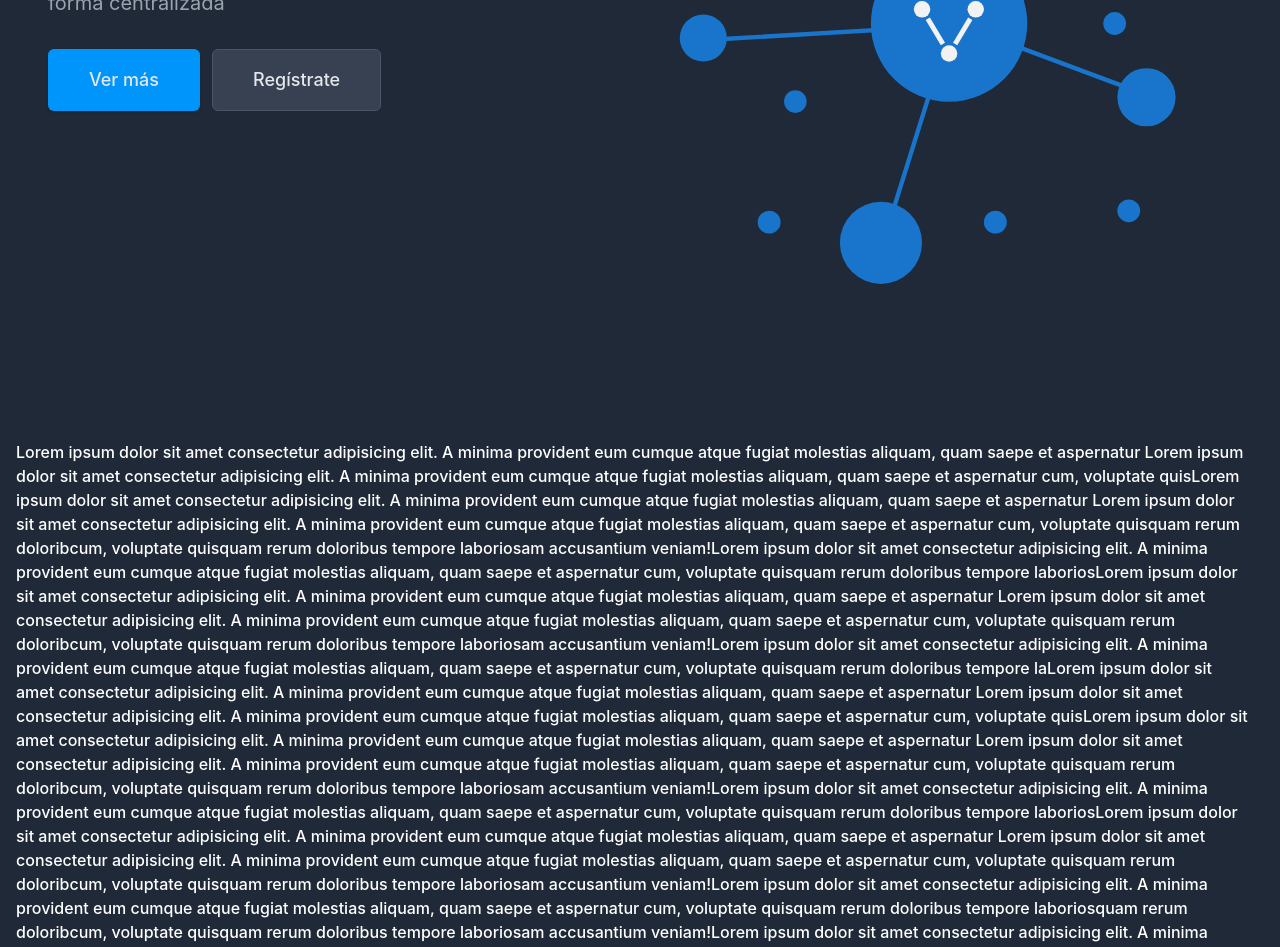
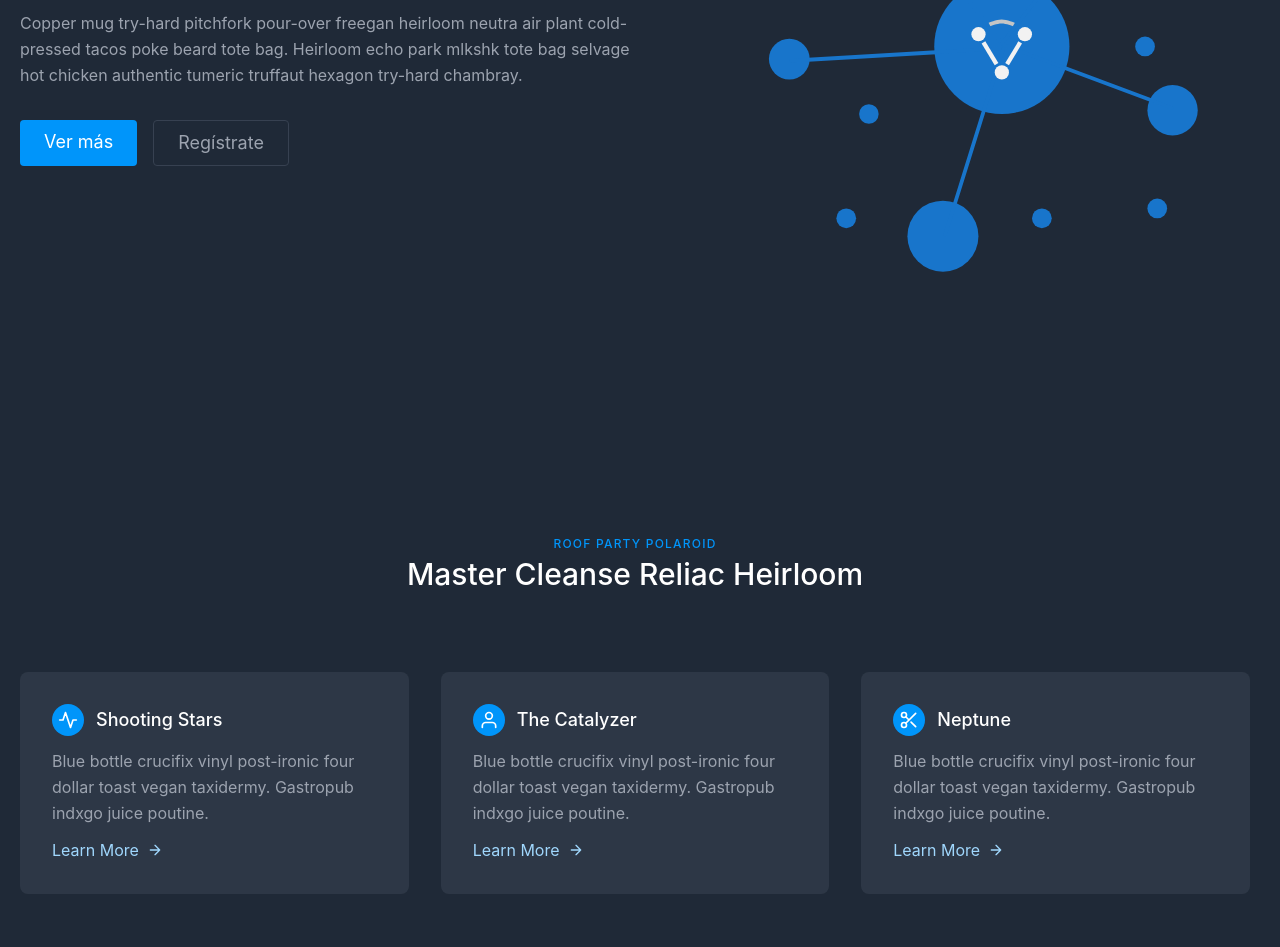
Before and after one commit to joaquinnieva/vink-front, a React (Vite) app: page / in a window 1280 px wide. Shown: the part 360-1307 px from the top of the page. Built offline with nearby package versions, Linux system fonts and the light colour scheme.

Commit message:
remake Landing page and more sections

```diff
--- a/src/pages/Home/Home.jsx
+++ b/src/pages/Home/Home.jsx
@@ -4,7 +4,7 @@ import { Link } from 'react-router-dom';
 import Footer from '../../components/Footer/Footer';
 import Landing from '../../components/LandingSVG/Landing';
 import Navbar from '../../components/Navbar/Navbar';
-import { BRAND, LANDING_DESC, LANDING_TITLE, REGISTER, VIEW_MORE } from '../../data/constants';
+import { REGISTER, VIEW_MORE } from '../../data/constants';
 import './Home.css';
 
 const Home = () => {
@@ -14,79 +14,189 @@ const Home = () => {
     document.title = 'Vink';
   }, [user]);
   return (
-    <>
-      <Navbar />
-      <main className="overflow-hidden w-screen h-screen flex items-center">
-        <div className="max-w-1/2 px-4 sm:px-6 lg:pl-12 lg:pr-0 flex justify-center lg:justify-start">
-          <div className="sm:text-center lg:text-left mb-32">
-            <h1 className="text-4xl tracking-tight font-extrabold text-gray-200 sm:text-5xl md:text-6xl">
-              <span className="block text-center lg:text-left">{LANDING_TITLE}&nbsp;</span>
-              <span className="block text-center lg:text-left text-vink-800 xl:inline">{BRAND}</span>
+    <main>
+      <Navbar brand={false} />
+      <section className="text-gray-400 body-font h-screen flex items-center mt-16 sm:mt-0">
+        <div className="container mx-auto flex px-5 py-24 md:flex-row flex-col items-center">
+          <div className="lg:flex-grow md:w-1/2 lg:pr-24 md:pr-16 flex flex-col md:items-start md:text-left mb-16 md:mb-0 items-center text-center">
+            <h1 className="title-font sm:text-4xl text-3xl mb-4 font-medium text-white">
+              Before they sold out
+              <br className="hidden lg:inline-block" />
+              readymade gluten
             </h1>
-            <p className="text-base mt-8 mb-4 text-gray-400 sm:text-lg sm:max-w-xl sm:mx-auto md:text-xl lg:mx-0 pr-0 lg:pr-16">
-              {LANDING_DESC}
+            <p className="mb-8 leading-relaxed">
+              Copper mug try-hard pitchfork pour-over freegan heirloom neutra air plant cold-pressed tacos poke beard
+              tote bag. Heirloom echo park mlkshk tote bag selvage hot chicken authentic tumeric truffaut hexagon
+              try-hard chambray.
             </p>
-            <div className="my-5 sm:my-8 sm:flex sm:justify-center lg:justify-start">
-              <div className="rounded-md shadow">
-                <a
-                  href="#"
-                  className="w-full flex items-center justify-center px-8 py-3 border border-transparent text-base font-medium rounded-md text-gray-200 bg-vink-800 hover:bg-vink-700 md:py-4 md:text-lg md:px-10"
-                >
+            <div className="flex justify-center">
+              <a className="inline-flex text-white bg-vink-800 border-0 py-2 px-6 focus:outline-none hover:bg-vink-700 rounded text-lg">
                 {VIEW_MORE}
               </a>
-              </div>
               {!user && (
-                <div className="mt-5 sm:mt-0 sm:ml-3">
                 <Link
                   to="/register"
-                    className="w-full flex items-center justify-center px-8 py-3 border border-gray-600 text-base font-medium rounded-md text-gray-200 bg-gray-700 hover:bg-gray-600 md:py-4 md:text-lg md:px-10"
+                  className="ml-4 inline-flex text-gray-400 border-gray-700 border bg-gray-800 py-2 px-6 focus:outline-none hover:bg-gray-700 hover:text-white rounded text-lg"
                 >
                   {REGISTER}
                 </Link>
-                </div>
               )}
             </div>
           </div>
+          <div className="lg:max-w-lg lg:w-full md:w-1/2  md:h-full w-5/6 flex justify-center">
+            <Landing className="md:w-full sm:h-full h-1/2 w-2/3" />
           </div>
-        <div className="h-auto lg:absolute -z-10 lg:inset-y-0 lg:right-0 lg:w-1/2 justify-center sm:flex hidden">
-          <Landing className="w-fit h-80 lg:h-auto lg:mt-20 lg:mb-32 lg:mr-10" />
         </div>
-      </main>
-      <section className="h-screen text-white font-medium mx-4">
-        Lorem ipsum dolor sit amet consectetur adipisicing elit. A minima provident eum cumque atque fugiat molestias
-        aliquam, quam saepe et aspernatur Lorem ipsum dolor sit amet consectetur adipisicing elit. A minima provident
-        eum cumque atque fugiat molestias aliquam, quam saepe et aspernatur cum, voluptate quisLorem ipsum dolor sit
-        amet consectetur adipisicing elit. A minima provident eum cumque atque fugiat molestias aliquam, quam saepe et
-        aspernatur Lorem ipsum dolor sit amet consectetur adipisicing elit. A minima provident eum cumque atque fugiat
-        molestias aliquam, quam saepe et aspernatur cum, voluptate quisquam rerum doloribcum, voluptate quisquam rerum
-        doloribus tempore laboriosam accusantium veniam!Lorem ipsum dolor sit amet consectetur adipisicing elit. A
-        minima provident eum cumque atque fugiat molestias aliquam, quam saepe et aspernatur cum, voluptate quisquam
-        rerum doloribus tempore laboriosLorem ipsum dolor sit amet consectetur adipisicing elit. A minima provident eum
-        cumque atque fugiat molestias aliquam, quam saepe et aspernatur Lorem ipsum dolor sit amet consectetur
-        adipisicing elit. A minima provident eum cumque atque fugiat molestias aliquam, quam saepe et aspernatur cum,
-        voluptate quisquam rerum doloribcum, voluptate quisquam rerum doloribus tempore laboriosam accusantium
-        veniam!Lorem ipsum dolor sit amet consectetur adipisicing elit. A minima provident eum cumque atque fugiat
-        molestias aliquam, quam saepe et aspernatur cum, voluptate quisquam rerum doloribus tempore laLorem ipsum dolor
-        sit amet consectetur adipisicing elit. A minima provident eum cumque atque fugiat molestias aliquam, quam saepe
-        et aspernatur Lorem ipsum dolor sit amet consectetur adipisicing elit. A minima provident eum cumque atque
-        fugiat molestias aliquam, quam saepe et aspernatur cum, voluptate quisLorem ipsum dolor sit amet consectetur
-        adipisicing elit. A minima provident eum cumque atque fugiat molestias aliquam, quam saepe et aspernatur Lorem
-        ipsum dolor sit amet consectetur adipisicing elit. A minima provident eum cumque atque fugiat molestias aliquam,
-        quam saepe et aspernatur cum, voluptate quisquam rerum doloribcum, voluptate quisquam rerum doloribus tempore
-        laboriosam accusantium veniam!Lorem ipsum dolor sit amet consectetur adipisicing elit. A minima provident eum
-        cumque atque fugiat molestias aliquam, quam saepe et aspernatur cum, voluptate quisquam rerum doloribus tempore
-        laboriosLorem ipsum dolor sit amet consectetur adipisicing elit. A minima provident eum cumque atque fugiat
-        molestias aliquam, quam saepe et aspernatur Lorem ipsum dolor sit amet consectetur adipisicing elit. A minima
-        provident eum cumque atque fugiat molestias aliquam, quam saepe et aspernatur cum, voluptate quisquam rerum
-        doloribcum, voluptate quisquam rerum doloribus tempore laboriosam accusantium veniam!Lorem ipsum dolor sit amet
-        consectetur adipisicing elit. A minima provident eum cumque atque fugiat molestias aliquam, quam saepe et
-        aspernatur cum, voluptate quisquam rerum doloribus tempore laboriosquam rerum doloribcum, voluptate quisquam
-        rerum doloribus tempore laboriosam accusantium veniam!Lorem ipsum dolor sit amet consectetur adipisicing elit. A
-        minima provident eum cumque atque fugiat molestias aliquam, quam saepe et aspernatur cum, voluptate quisquam
-        rerum doloribus tempore laboriosam accusantium veniam!
+      </section>
+
+      <section className="text-gray-400 body-font">
+        <div className="container px-5 py-24 mx-auto flex flex-wrap">
+          <div className="flex flex-col text-center w-full mb-20">
+            <h2 className="text-xs text-vink-800 tracking-widest font-medium title-font mb-1">ROOF PARTY POLAROID</h2>
+            <h1 className="sm:text-3xl text-2xl font-medium title-font text-white">Master Cleanse Reliac Heirloom</h1>
+          </div>
+          <div className="flex flex-wrap -m-4">
+            <div className="p-4 md:w-1/3">
+              <div className="flex rounded-lg h-full bg-gray-700 bg-opacity-60 p-8 flex-col">
+                <div className="flex items-center mb-3">
+                  <div className="w-8 h-8 mr-3 inline-flex items-center justify-center rounded-full bg-vink-800 text-white flex-shrink-0">
+                    <svg
+                      fill="none"
+                      stroke="currentColor"
+                      strokeLinecap="round"
+                      strokeLinejoin="round"
+                      strokeWidth="2"
+                      className="w-5 h-5"
+                      viewBox="0 0 24 24"
+                    >
+                      <path d="M22 12h-4l-3 9L9 3l-3 9H2"></path>
+                    </svg>
+                  </div>
+                  <h2 className="text-white text-lg title-font font-medium">Shooting Stars</h2>
+                </div>
+                <div className="flex-grow">
+                  <p className="leading-relaxed text-base">
+                    Blue bottle crucifix vinyl post-ironic four dollar toast vegan taxidermy. Gastropub indxgo juice
+                    poutine.
+                  </p>
+                  <a className="mt-3 text-vink-500 inline-flex items-center">
+                    Learn More
+                    <svg
+                      fill="none"
+                      stroke="currentColor"
+                      strokeLinecap="round"
+                      strokeLinejoin="round"
+                      strokeWidth="2"
+                      className="w-4 h-4 ml-2"
+                      viewBox="0 0 24 24"
+                    >
+                      <path d="M5 12h14M12 5l7 7-7 7"></path>
+                    </svg>
+                  </a>
+                </div>
+              </div>
+            </div>
+            <div className="p-4 md:w-1/3">
+              <div className="flex rounded-lg h-full bg-gray-700 bg-opacity-60 p-8 flex-col">
+                <div className="flex items-center mb-3">
+                  <div className="w-8 h-8 mr-3 inline-flex items-center justify-center rounded-full bg-vink-800 text-white flex-shrink-0">
+                    <svg
+                      fill="none"
+                      stroke="currentColor"
+                      strokeLinecap="round"
+                      strokeLinejoin="round"
+                      strokeWidth="2"
+                      className="w-5 h-5"
+                      viewBox="0 0 24 24"
+                    >
+                      <path d="M20 21v-2a4 4 0 00-4-4H8a4 4 0 00-4 4v2"></path>
+                      <circle cx="12" cy="7" r="4"></circle>
+                    </svg>
+                  </div>
+                  <h2 className="text-white text-lg title-font font-medium">The Catalyzer</h2>
+                </div>
+                <div className="flex-grow">
+                  <p className="leading-relaxed text-base">
+                    Blue bottle crucifix vinyl post-ironic four dollar toast vegan taxidermy. Gastropub indxgo juice
+                    poutine.
+                  </p>
+                  <a className="mt-3 text-vink-500 inline-flex items-center">
+                    Learn More
+                    <svg
+                      fill="none"
+                      stroke="currentColor"
+                      strokeLinecap="round"
+                      strokeLinejoin="round"
+                      strokeWidth="2"
+                      className="w-4 h-4 ml-2"
+                      viewBox="0 0 24 24"
+                    >
+                      <path d="M5 12h14M12 5l7 7-7 7"></path>
+                    </svg>
+                  </a>
+                </div>
+              </div>
+            </div>
+            <div className="p-4 md:w-1/3">
+              <div className="flex rounded-lg h-full bg-gray-700 bg-opacity-60 p-8 flex-col">
+                <div className="flex items-center mb-3">
+                  <div className="w-8 h-8 mr-3 inline-flex items-center justify-center rounded-full bg-vink-800 text-white flex-shrink-0">
+                    <svg
+                      fill="none"
+                      stroke="currentColor"
+                      strokeLinecap="round"
+                      strokeLinejoin="round"
+                      strokeWidth="2"
+                      className="w-5 h-5"
+                      viewBox="0 0 24 24"
+                    >
+                      <circle cx="6" cy="6" r="3"></circle>
+                      <circle cx="6" cy="18" r="3"></circle>
+                      <path d="M20 4L8.12 15.88M14.47 14.48L20 20M8.12 8.12L12 12"></path>
+                    </svg>
+                  </div>
+                  <h2 className="text-white text-lg title-font font-medium">Neptune</h2>
+                </div>
+                <div className="flex-grow">
+                  <p className="leading-relaxed text-base">
+                    Blue bottle crucifix vinyl post-ironic four dollar toast vegan taxidermy. Gastropub indxgo juice
+                    poutine.
+                  </p>
+                  <a className="mt-3 text-vink-500 inline-flex items-center">
+                    Learn More
+                    <svg
+                      fill="none"
+                      stroke="currentColor"
+                      strokeLinecap="round"
+                      strokeLinejoin="round"
+                      strokeWidth="2"
+                      className="w-4 h-4 ml-2"
+                      viewBox="0 0 24 24"
+                    >
+                      <path d="M5 12h14M12 5l7 7-7 7"></path>
+                    </svg>
+                  </a>
+                </div>
+              </div>
+            </div>
+          </div>
+        </div>
+      </section>
+
+      <section className="text-gray-400 body-font">
+        <div className="container px-5 py-24 mx-auto flex flex-wrap">
+          <h2 className="sm:text-3xl text-2xl text-white font-medium title-font mb-2 md:w-2/5">Shooting Stars</h2>
+          <div className="md:w-3/5 md:pl-6">
+            <p className="leading-relaxed text-base">
+              Taxidermy bushwick celiac master cleanse microdosing seitan. Fashion axe four dollar toast truffaut,
+              direct trade kombucha brunch williamsburg keffiyeh gastropub tousled squid meh taiyaki drinking vinegar
+              tacos.
+            </p>
+          </div>
+        </div>
       </section>
       {user && <Footer position="top" />}
-    </>
+    </main>
   );
 };
 
```
Lines whose indentation alone changed are shown as unchanged.
